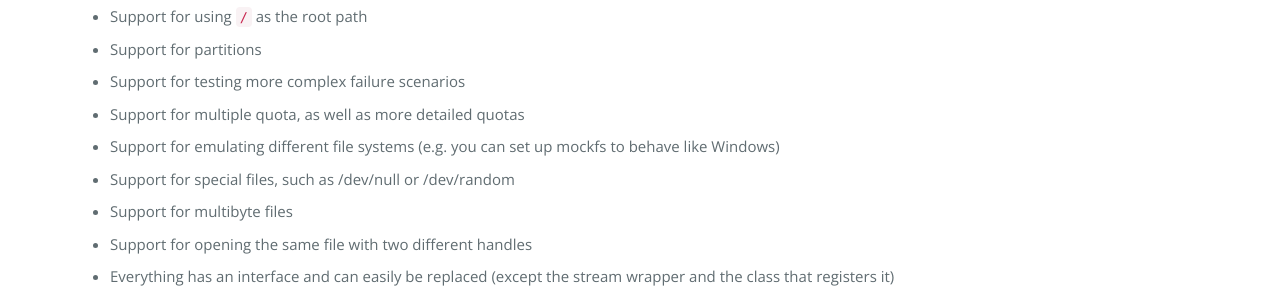
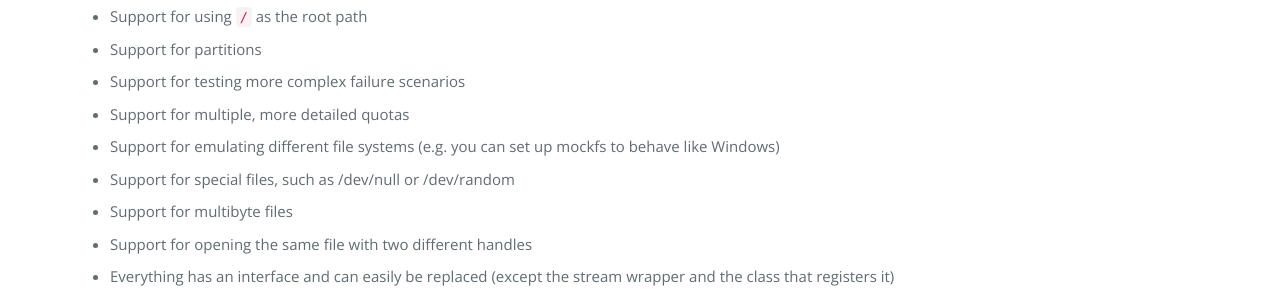
Before and after one commit to bizurkur/mockfs, a Jekyll site: the page built from docs/pages/04-credits.md, in a window 1280 px wide. Shown: the part 514-812 px from the top of the page. Built offline with Jekyll 4.4.1, drawn with Linux system fonts in a browser that asks for light colours; nearby versions of some CDN libraries.

Commit message:
Update wording

```diff
--- a/docs/pages/04-credits.md
+++ b/docs/pages/04-credits.md
@@ -23,7 +23,7 @@ Here are some of the key differences between mockfs and vfsStream (v1.6.7):
 
 - Support for testing more complex failure scenarios
 
-- Support for multiple quota, as well as more detailed quotas
+- Support for multiple, more detailed quotas
 
 - Support for emulating different file systems (e.g. you can set up mockfs to behave like Windows)
 
```
